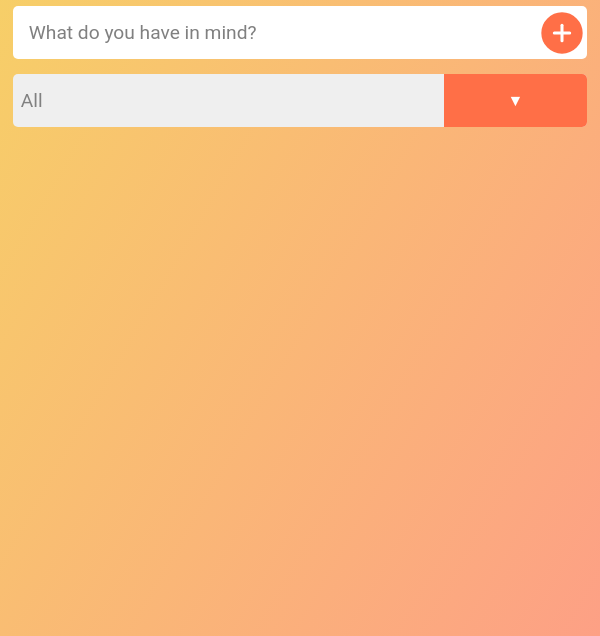
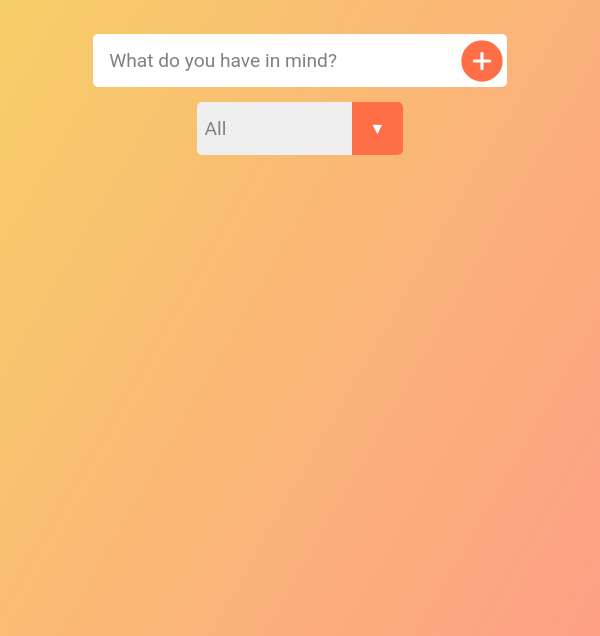
Before and after one commit to Mabubakr2001/Simple-todo-list, a plain HTML site: page index.html in a window 600 px wide. Shown: the part 164-800 px from the top of the page. Drawn offline with Linux system fonts and the light colour scheme.

Commit message:
Added all source code

```diff
--- a/style.css
+++ b/style.css
@@ -33,7 +33,7 @@ svg {
   margin: 50px 0;
 }
 
-@media screen and (min-width: 250px) and (max-width: 767px) {
+@media screen and (min-width: 250px) and (max-width: 550px) {
   .intro {
     font-size: 3rem;
   }
@@ -46,10 +46,18 @@ svg {
   justify-content: space-between;
 }
 
-@media screen and (min-width: 250px) and (max-width: 767px) {
+@media screen and (min-width: 250px) and (max-width: 550px) {
   .todo-manipulate {
     flex-direction: column;
     width: 100%;
+  }
+}
+
+@media screen and (min-width: 551px) and (max-width: 1024px) {
+  .todo-manipulate {
+    flex-direction: column;
+    width: 90%;
+    align-items: center;
   }
 }
 
@@ -61,9 +69,16 @@ svg {
   align-items: center;
 }
 
-@media screen and (min-width: 250px) and (max-width: 767px) {
+@media screen and (min-width: 250px) and (max-width: 550px) {
   .add-todo {
     width: 100%;
+    margin-bottom: 15px;
+  }
+}
+
+@media screen and (min-width: 551px) and (max-width: 1024px) {
+  .add-todo {
+    width: 80%;
     margin-bottom: 15px;
   }
 }
@@ -110,11 +125,17 @@ svg {
   position: relative;
 }
 
-@media screen and (min-width: 250px) and (max-width: 767px) {
+@media screen and (min-width: 250px) and (max-width: 550px) {
   .sort-todos {
     width: 100%;
     height: 53px;
-    word-wrap: break-word;
+  }
+}
+
+@media screen and (min-width: 551px) and (max-width: 1024px) {
+  .sort-todos {
+    width: 40%;
+    height: 53px;
   }
 }
 
@@ -156,9 +177,15 @@ svg {
   margin: 0 auto;
 }
 
-@media screen and (min-width: 250px) and (max-width: 767px) {
+@media screen and (min-width: 250px) and (max-width: 550px) {
   .todo-list {
     min-width: 100%;
+  }
+}
+
+@media screen and (min-width: 551px) and (max-width: 1024px) {
+  .todo-list {
+    min-width: 90%;
   }
 }
 
@@ -171,7 +198,7 @@ svg {
   transition: 1s;
 }
 
-@media screen and (min-width: 250px) and (max-width: 767px) {
+@media screen and (min-width: 250px) and (max-width: 550px) {
   .todo {
     display: flex;
     flex-direction: column;
@@ -210,7 +237,7 @@ svg {
   flex: 1;
 }
 
-@media screen and (min-width: 250px) and (max-width: 767px) {
+@media screen and (min-width: 250px) and (max-width: 550px) {
   .todo-name {
     text-align: center;
     margin: 15px;
@@ -229,7 +256,7 @@ svg {
   cursor: pointer;
 }
 
-@media screen and (min-width: 250px) and (max-width: 767px) {
+@media screen and (min-width: 250px) and (max-width: 550px) {
   .todo button {
     width: 35%;
     height: 45px;
```
